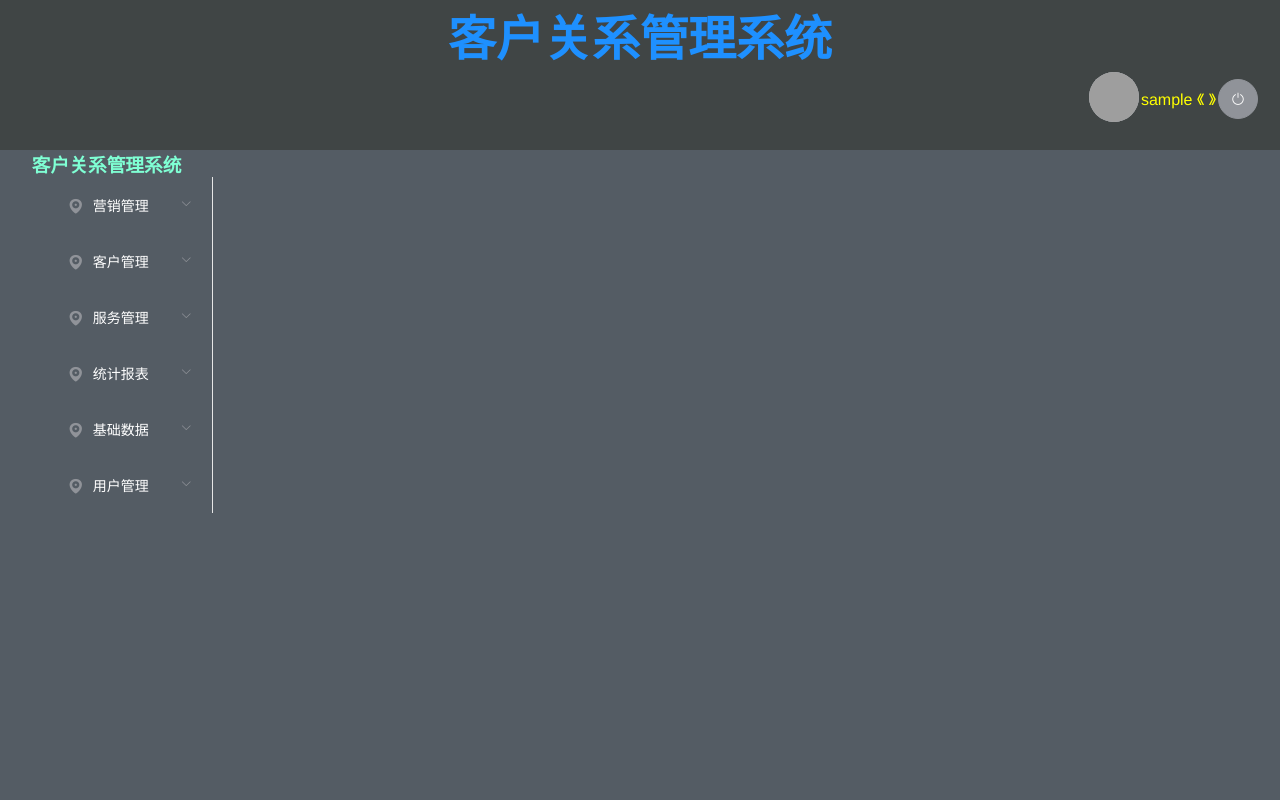
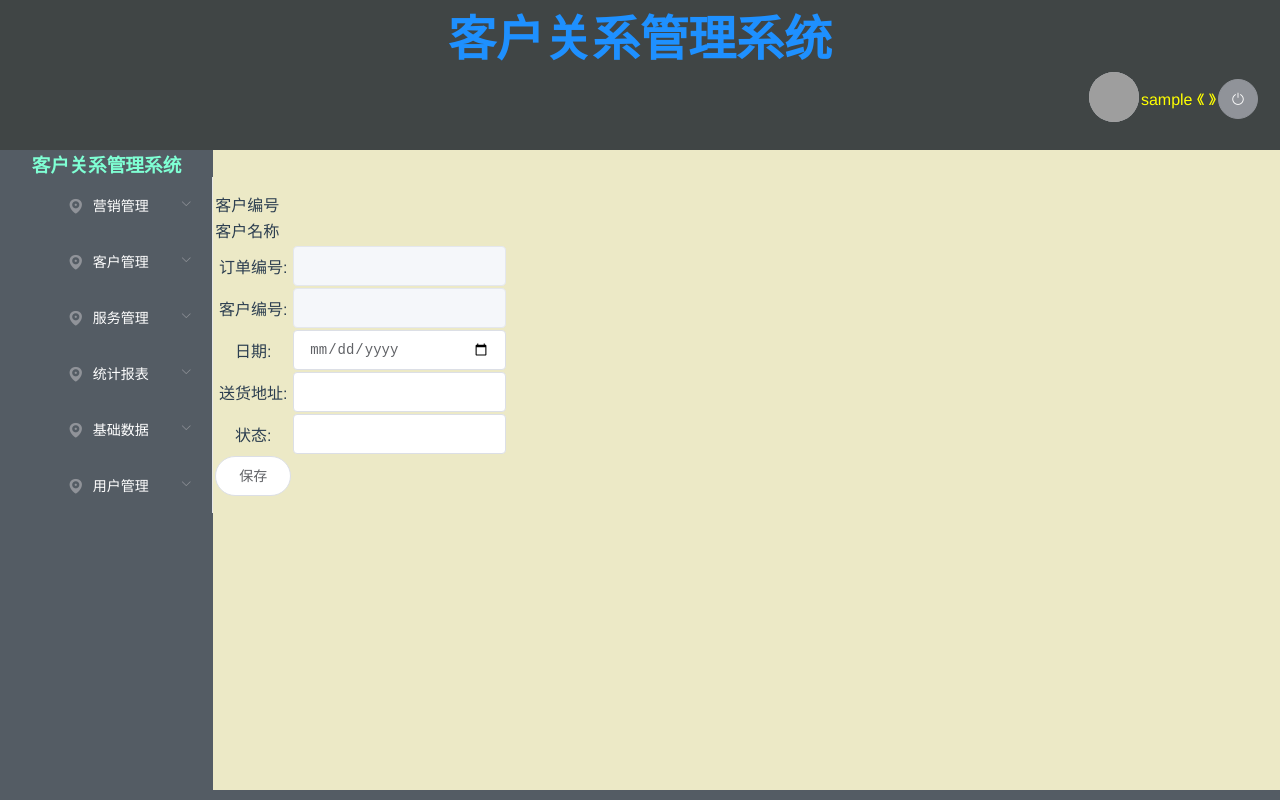
Before and after one commit to Null1929/clientmanagesystem-vue, a Vue app: page /#/client/HistoricalOrder/updateOrder in a window 1280 px wide. Before the commit this address led to /#/. Built offline with nearby package versions, Linux system fonts and the light colour scheme; sample sign-in values are in the browser's storage; grey boxes are pictures that could not be loaded.

Commit message:
补充订单管理

```diff
--- a/src/components/pages/client-service/orderHistoryManage/createHistoricalOrder.vue
+++ b/src/components/pages/client-service/orderHistoryManage/createHistoricalOrder.vue
@@ -59,7 +59,7 @@
       </tr>
       <tr>
         <td>
-          <el-button round @click="save()">保存</el-button>
+          <el-button  @click="save()" round>保存</el-button>
         </td>
       </tr>
     </table>
--- /dev/null
+++ b/src/components/pages/client-service/orderHistoryManage/createOrder.vue
@@ -0,0 +1,102 @@
+<template>
+  <table-style>
+    <table>
+      <tr>
+        <td>客户编号</td>
+        <td>{{ client.clientId }}</td>
+      </tr>
+      <tr>
+        <td>客户名称</td>
+        <td>{{ client.clientName }}</td>
+      </tr>
+    </table>
+    <table>
+      <tr>
+        <td>订单编号:</td>
+        <td>
+          <el-input type="number" v-model="order.orderId" disabled/>
+        </td>
+      </tr>
+      <tr>
+        <td>客户编号:</td>
+        <td>
+          <el-input type="number" v-model="order.clientId" disabled/>
+        </td>
+      </tr>
+      <tr>
+        <td>日期:</td>
+        <td>
+          <el-input type="date" v-model="order.orderDate"/>
+        </td>
+      </tr>
+      <tr>
+        <td>送货地址:</td>
+        <td>
+          <el-input type="text" v-model="order.address"/>
+        </td>
+      </tr>
+      <tr>
+        <td>状态:</td>
+        <td>
+          <el-input type="text" v-model="order.status"/>
+        </td>
+      </tr>
+      <tr>
+        <td>
+          <el-button @click="save()" round>保存</el-button>
+        </td>
+      </tr>
+    </table>
+  </table-style>
+</template>
+
+<script>
+import httpRequest from '@/request';
+import TableStyle from "@/components/slot/tableStyle";
+
+export default {
+  name: "createOrder",
+  components: {TableStyle},
+  data() {
+    return {
+      client: {
+        clientId: null,
+        clientName: null
+      },
+
+      order: {
+        orderId: null,
+        clientId: null,
+        orderDate: null,
+        address: null,
+        status: null,
+      },
+    };
+  },
+
+  mounted() {
+    this.client = this.$route.query;
+    this.order.clientId = this.$route.query.clientId;
+  },
+  methods: {
+    save() {
+      httpRequest.post("/clientservice/clientOrder/createOrder", {
+        ...this.order,
+        clientId:this.client.clientId
+      }).then(response => {
+        if (response.data.resCode === '000000') {
+          alert(response.data.data);
+          this.$router.push({
+            path: "/client/HistoricalOrder/pageHistoricalOrder",
+            query:this.client
+          });
+        }
+      });
+    },
+  }
+}
+</script>
+
+<style scoped>
+
+</style>
--- a/src/components/pages/client-service/orderHistoryManage/detailHistoricalOrder.vue
+++ b/src/components/pages/client-service/orderHistoryManage/detailHistoricalOrder.vue
@@ -157,7 +157,7 @@ export default {
       })
     },
     delOne(id) {
-      httpRequest.get("/clientservice/clientOrder/delOrderDetail", {
+      httpRequest.get("/clientservice/clientOrder/delNeoOrderDetail", {
         params: {
           id
         }
--- a/src/components/pages/client-service/orderHistoryManage/pageHistoricalOrder.vue
+++ b/src/components/pages/client-service/orderHistoryManage/pageHistoricalOrder.vue
@@ -1,7 +1,7 @@
 <template>
   <table-style>
     <template #header>
-      <el-button>新增订单</el-button>
+      <el-button @click="createPage()" round>新增订单</el-button>
     </template>
     <table>
       <tr>
@@ -12,7 +12,8 @@
         <td>客户名称</td>
         <td>{{ client.clientName }}</td>
       </tr>
-
+    </table>
+    <table style="border-spacing: 50px 0">
       <tr>
         <td>订单编号</td>
         <td>日期</td>
@@ -21,15 +22,15 @@
         <td>操作</td>
       </tr>
 
-      <tr v-for="item in pageResult.result" :key="item.orderId">
+      <tr v-for="item in pageResult.result" :key="item.orderId" style="line-height: 50px">
         <td>{{ item.orderId }}</td>
         <td>{{ item.orderDate.replace(/-/, '年').replace(/-/, '月').concat("日") }}</td>
         <td>{{ item.address }}</td>
         <td>{{ item.status }}</td>
         <td>
-          <el-button @click="detail(item)">详情</el-button>
-          <el-button >修改</el-button>
-          <el-button >删除</el-button>
+          <el-button @click="detail(item)" round>详情</el-button>
+          <el-button @click="updatePage(item)" round>修改</el-button>
+          <el-button @click="delOne(item.orderId)" round>删除</el-button>
         </td>
       </tr>
     </table>
@@ -39,19 +40,19 @@
           <td>共有{{ pageResult.total }}条记录</td>
           <td>第{{ pageResult.pageNum }}/共{{ Math.ceil(pageResult.total / pageResult.pageSize) }}页</td>
           <td>
-            <el-button @click="firstPage()" id="firstPage">第一页</el-button>
+            <el-button @click="firstPage()" id="firstPage" round>第一页</el-button>
           </td>
           <td>
-            <el-button @click="lastPage()" id="lastPage">上一页</el-button>
+            <el-button @click="lastPage()" id="lastPage" round>上一页</el-button>
           </td>
           <td>
-            <el-button @click="nextPage()" id="nextPage">下一页</el-button>
+            <el-button @click="nextPage()" id="nextPage" round>下一页</el-button>
           </td>
           <td>
-            <el-button @click="endPage()" id="endPage">最后一页</el-button>
+            <el-button @click="endPage()" id="endPage" round>最后一页</el-button>
           </td>
-          <td>转到<input type="text" v-model="pageResult.forward">页
-            <el-button @click="forward()">Go</el-button>
+          <td>转到<input type="text" style="width: 50px" v-model="pageResult.forward">页
+            <el-button @click="forward()" round>Go</el-button>
           </td>
         </tr>
       </table>
@@ -93,7 +94,7 @@ export default {
 
   mounted() {
     this.client = this.$route.query;
-        this.pageOrderHistory()
+    this.pageOrderHistory()
   },
 
   methods: {
@@ -119,6 +120,42 @@ export default {
 
     },
 
+    createPage() {
+      this.$router.push({
+        path: "/client/HistoricalOrder/createOrder",
+        query: this.client
+      })
+    },
+    updatePage(item) {
+      this.$router.push({
+        path: "/client/HistoricalOrder/updateOrder",
+        query: {
+          clientId: item.clientId,
+          clientName: this.client.clientName,
+          orderId: item.orderId,
+          orderDate: item.orderDate,
+          address: item.address,
+          status: item.status
+        }
+      })
+    },
+    delOne(id) {
+      httpRequest.get('/clientservice/clientOrder/deleteOrder', {
+        params: {
+          id
+        }
+      }).then(response => {
+        if (response.data.resCode === "000000") {
+          alert(response.data.data);
+          this.client = this.$route.query;
+          this.pageOrderHistory()
+        } else {
+          alert(response.data.resDesc);
+          this.client = this.$route.query;
+          this.pageOrderHistory()
+        }
+      })
+    },
     /*******************************************/
     /**
      * 分页方法
--- a/src/components/pages/client-service/orderHistoryManage/updateHistoricalOrder.vue
+++ b/src/components/pages/client-service/orderHistoryManage/updateHistoricalOrder.vue
@@ -103,7 +103,7 @@ export default {
   },
   methods: {
     save() {
-      httpRequest.post("/clientservice/clientOrder/updateOrderDetail", this.orderDetail).then(response => {
+      httpRequest.post("/clientservice/clientOrder/updateNeoOrderDetail", this.orderDetail).then(response => {
         if (response.data.resCode === "000000") {
           alert(response.data.data);
           this.$router.push({
--- /dev/null
+++ b/src/components/pages/client-service/orderHistoryManage/updateOrder.vue
@@ -0,0 +1,103 @@
+<template>
+  <table-style>
+    <table>
+      <tr>
+        <td>客户编号</td>
+        <td>{{ client.clientId }}</td>
+      </tr>
+      <tr>
+        <td>客户名称</td>
+        <td>{{ client.clientName }}</td>
+      </tr>
+    </table>
+    <table>
+      <tr>
+        <td>订单编号:</td>
+        <td>
+          <el-input type="number" v-model="order.orderId" disabled/>
+        </td>
+      </tr>
+      <tr>
+        <td>客户编号:</td>
+        <td>
+          <el-input type="number" v-model="order.clientId" disabled/>
+        </td>
+      </tr>
+      <tr>
+        <td>日期:</td>
+        <td>
+          <el-input type="date" v-model="order.orderDate"/>
+        </td>
+      </tr>
+      <tr>
+        <td>送货地址:</td>
+        <td>
+          <el-input type="text" v-model="order.address"/>
+        </td>
+      </tr>
+      <tr>
+        <td>状态:</td>
+        <td>
+          <el-input type="text" v-model="order.status"/>
+        </td>
+      </tr>
+      <tr>
+        <td>
+          <el-button @click="save()" round>保存</el-button>
+        </td>
+      </tr>
+    </table>
+  </table-style>
+</template>
+
+<script>
+import httpRequest from '@/request';
+import TableStyle from "@/components/slot/tableStyle";
+
+export default {
+  name: "updateOrder",
+  components: {TableStyle},
+  data() {
+    return {
+      client: {
+        clientId: null,
+        clientName: null
+      },
+
+      order: {
+        orderId: null,
+        clientId: null,
+        orderDate: null,
+        address: null,
+        status: null,
+      },
+    };
+  },
+  mounted() {
+    this.client.clientId = this.$route.query.clientId;
+    this.client.clientName = this.$route.query.clientName;
+    this.order.orderId = this.$route.query.orderId;
+    this.order.clientId = this.$route.query.clientId;
+    this.order.orderDate = this.$route.query.orderDate;
+    this.order.address = this.$route.query.address;
+    this.order.status = this.$route.query.status;
+  },
+  methods: {
+    save() {
+      httpRequest.post("/clientservice/clientOrder/updateOrder", this.order).then(response => {
+        if (response.data.resCode === '000000') {
+          alert(response.data.data);
+          this.$router.push({
+            path: "/client/HistoricalOrder/pageHistoricalOrder",
+            query: this.client
+          });
+        }
+      });
+    },
+  }
+}
+</script>
+
+<style scoped>
+
+</style>
--- a/src/router/routes.js
+++ b/src/router/routes.js
@@ -338,6 +338,16 @@ const routes = [
         name: 'pageHistoricalOrder',
         component: () => import('../components/pages/client-service/orderHistoryManage/pageHistoricalOrder.vue')
     },
+    {
+        path: '/client/HistoricalOrder/createOrder',
+        name: 'createOrder',
+        component: () => import('../components/pages/client-service/orderHistoryManage/createOrder.vue')
+    },
+    {
+        path: '/client/HistoricalOrder/updateOrder',
+        name: 'updateOrder',
+        component: () => import('../components/pages/client-service/orderHistoryManage/updateOrder.vue')
+    },
 
     //detailHistoricalOrder
     {
```
